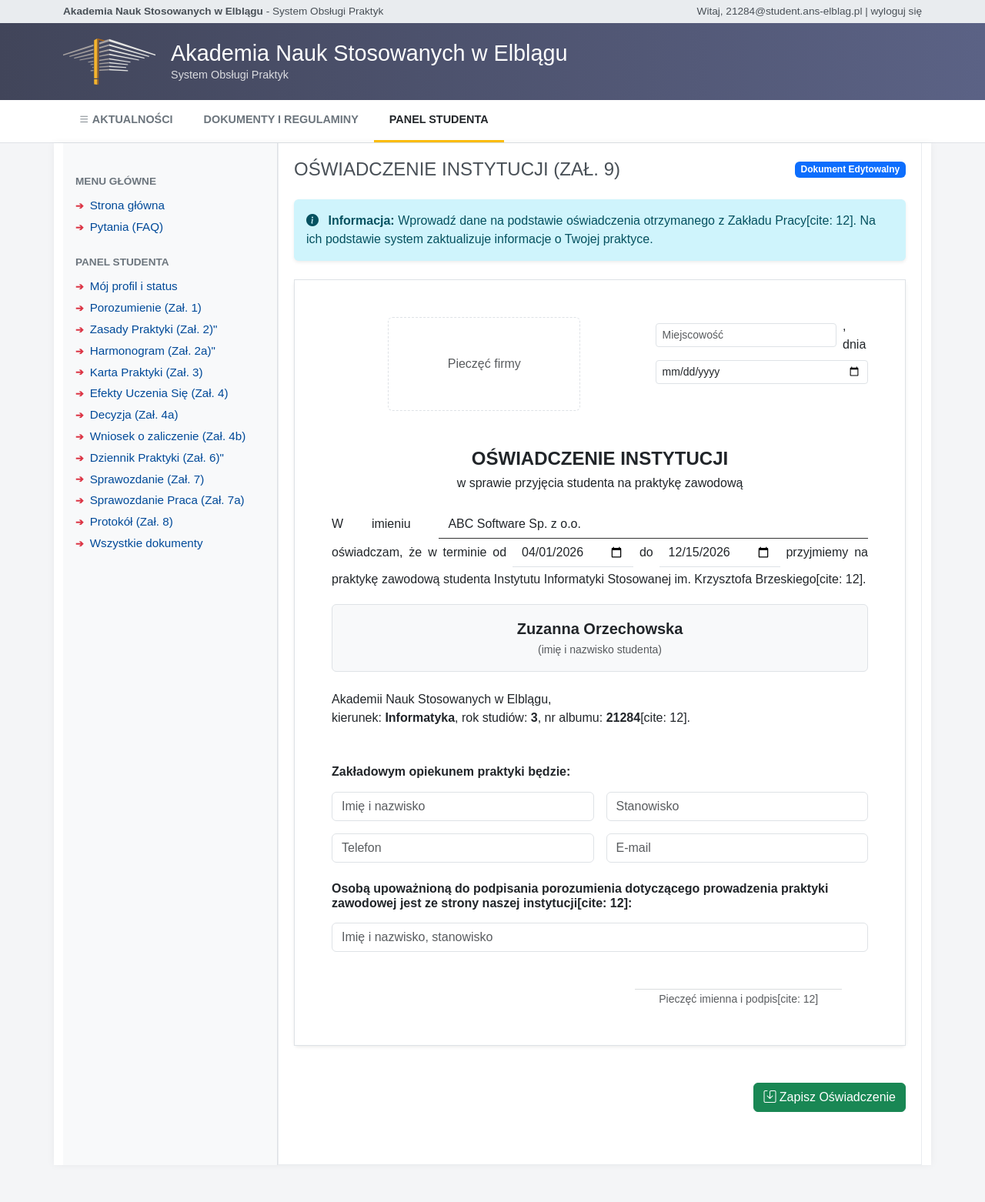
After one commit to zuzanna-orzechowska/praktyki-system, a Flask app: page /student/zal9_oswiadczenie in a window 1280 px wide. The commit adds this page. Shown: the whole page at 77% size. Run offline with Flask 3, Linux system fonts and the light colour scheme; a user stored in the database is signed in; data comes from the database, SQL or seed files in the repository; both versions use the stored data as it was after the commit; data that the repository does not hold is empty.

Commit message:
uzupelnienie formularzy - komplet

```diff
--- a/models.py
+++ b/models.py
@@ -148,3 +148,18 @@
     zalaczniki_paths = db.Column(db.Text)
 
     dokument = db.relationship('Dokument', backref=db.backref('wniosek_zaliczenie', uselist=False, cascade="all, delete-orphan"))
+
+class Oswiadczenie(db.Model):
+    __tablename__ = 'oswiadczenie'
+    id = db.Column(db.Integer, primary_key=True)
+    dokument_id = db.Column(db.Integer, db.ForeignKey('dokument.id'), nullable=False, unique=True)
+    miejscowosc = db.Column(db.String(100))
+    data_oswiadczenia = db.Column(db.Date)
+    nazwa_instytucji = db.Column(db.String(255))
+    opiekun_imie_nazwisko = db.Column(db.String(255))
+    opiekun_stanowisko = db.Column(db.String(255))
+    opiekun_telefon = db.Column(db.String(50))
+    opiekun_email = db.Column(db.String(120))
+    osoba_upowazniona = db.Column(db.String(255))
+
+    dokument = db.relationship('Dokument', backref=db.backref('oswiadczenie', uselist=False, cascade="all, delete-orphan"))
--- a/templates/base.html
+++ b/templates/base.html
@@ -256,6 +256,11 @@
                     <li><a href="/student/sprawozdanie"
                             class="{% if 'sprawozdanie' in request.path %}active{% endif %}">Sprawozdanie (Zał. 7)</a>
                     </li>
+                    <li><a href="/student/zal7a_sprawozdanie"
+                            class="{% if 'zal7a_sprawozdanie' in request.path %}active{% endif %}">Sprawozdanie Praca
+                            (Zał. 7a)</a></li>
+                    <li><a href="/student/zal8_protokol"
+                            class="{% if 'zal8_protokol' in request.path %}active{% endif %}">Protokół (Zał. 8)</a></li>
                     <li><a href="/dokumenty">Wszystkie dokumenty</a></li>
                 </ul>
                 {% endif %}
--- /dev/null
+++ b/templates/student/zal9_oswiadczenie.html
@@ -0,0 +1,116 @@
+{% extends "base.html" %}
+
+{% block content %}
+<div class="d-flex justify-content-between align-items-center mb-4">
+    <h2 style="color: #495057; font-weight: normal; font-size: 1.5rem; text-transform: uppercase; margin-bottom: 0;">
+        Oświadczenie Instytucji (Zał. 9)</h2>
+    <span class="badge bg-primary">Dokument Edytowalny</span>
+</div>
+
+<div class="alert alert-info border-0 shadow-sm mb-4">
+    <i class="bi bi-info-circle-fill me-2"></i>
+    <strong>Informacja:</strong> Wprowadź dane na podstawie oświadczenia otrzymanego z Zakładu Pracy[cite: 12]. Na ich
+    podstawie system zaktualizuje informacje o Twojej praktyce.
+</div>
+
+<form method="POST" action="{{ url_for('student.zal9_oswiadczenie') }}">
+    <div class="card shadow-sm border-0 mb-5">
+        <div class="card-body p-5 bg-white" style="border: 1px solid #dee2e6; max-width: 850px; margin: 0 auto;">
+
+            <div class="row mb-5">
+                <div class="col-md-7 text-center">
+                    <div class="border rounded p-4 text-muted d-inline-block"
+                        style="min-width: 250px; border-style: dashed !important;">
+                        <br>Pieczęć firmy<br><br>
+                    </div>
+                </div>
+                <div class="col-md-5">
+                    <div class="mb-2 d-flex align-items-center">
+                        <input type="text" class="form-control form-control-sm me-2" name="miejscowosc"
+                            placeholder="Miejscowość" value="{{ oswiadczenie.miejscowosc if oswiadczenie else '' }}"
+                            required>, dnia
+                    </div>
+                    <div>
+                        <input type="date" class="form-control form-control-sm" name="data_oswiadczenia"
+                            value="{{ oswiadczenie.data_oswiadczenia if oswiadczenie else '' }}" required>
+                    </div>
+                </div>
+            </div>
+
+            <h4 class="text-center fw-bold mb-4">OŚWIADCZENIE INSTYTUCJI<br><small class="fs-6 fw-normal">w sprawie
+                    przyjęcia studenta na praktykę zawodową</small></h4>
+
+            <p style="text-align: justify; line-height: 2;">
+                W imieniu <input type="text" class="form-control d-inline-block"
+                    style="width: 80%; border-bottom: 1px solid #333; border-top:none; border-left:none; border-right:none; border-radius: 0; background: transparent;"
+                    name="nazwa_instytucji" placeholder="(nazwa instytucji)"
+                    value="{{ oswiadczenie.nazwa_instytucji if oswiadczenie else (praktyka.zaklad.nazwa if praktyka.zaklad else '') }}"
+                    required> oświadczam, że w terminie od
+                <input type="date" class="form-control d-inline-block w-auto border-bottom"
+                    style="border-top:none; border-left:none; border-right:none; border-radius: 0;" name="data_start"
+                    value="{{ praktyka.data_start if praktyka else '' }}" required>
+                do
+                <input type="date" class="form-control d-inline-block w-auto border-bottom"
+                    style="border-top:none; border-left:none; border-right:none; border-radius: 0;" name="data_end"
+                    value="{{ praktyka.data_end if praktyka else '' }}" required>
+                przyjmiemy na praktykę zawodową studenta Instytutu Informatyki Stosowanej im. Krzysztofa
+                Brzeskiego[cite: 12].
+            </p>
+
+            <div class="bg-light p-3 mb-4 rounded border text-center">
+                <span class="fs-5 fw-bold">{{ current_user.imie }} {{ current_user.nazwisko }}</span><br>
+                <small class="text-muted">(imię i nazwisko studenta)</small>
+            </div>
+
+            <p>
+                Akademii Nauk Stosowanych w Elblągu,<br>
+                kierunek: <strong>{{ student.kierunek }}</strong>, rok studiów: <strong>{{ student.rok_studiow
+                    }}</strong>, nr albumu: <strong>{{ student.nr_albumu }}</strong>[cite: 12].
+            </p>
+
+            <h6 class="fw-bold mt-5 mb-3">Zakładowym opiekunem praktyki będzie:</h6>
+            <div class="row g-3 mb-4">
+                <div class="col-md-6">
+                    <input type="text" class="form-control" name="opiekun_imie_nazwisko" placeholder="Imię i nazwisko"
+                        value="{{ oswiadczenie.opiekun_imie_nazwisko if oswiadczenie else '' }}" required>
+                </div>
+                <div class="col-md-6">
+                    <input type="text" class="form-control" name="opiekun_stanowisko" placeholder="Stanowisko"
+                        value="{{ oswiadczenie.opiekun_stanowisko if oswiadczenie else '' }}" required>
+                </div>
+                <div class="col-md-6">
+                    <input type="text" class="form-control" name="opiekun_telefon" placeholder="Telefon"
+                        value="{{ oswiadczenie.opiekun_telefon if oswiadczenie else '' }}" required>
+                </div>
+                <div class="col-md-6">
+                    <input type="email" class="form-control" name="opiekun_email" placeholder="E-mail"
+                        value="{{ oswiadczenie.opiekun_email if oswiadczenie else '' }}" required>
+                </div>
+            </div>
+
+            <h6 class="fw-bold mb-3 mt-4">Osobą upoważnioną do podpisania porozumienia dotyczącego prowadzenia praktyki
+                zawodowej jest ze strony naszej instytucji[cite: 12]:</h6>
+            <div class="row g-3 mb-5">
+                <div class="col-md-12">
+                    <input type="text" class="form-control" name="osoba_upowazniona"
+                        placeholder="Imię i nazwisko, stanowisko"
+                        value="{{ oswiadczenie.osoba_upowazniona if oswiadczenie else '' }}" required>
+                </div>
+            </div>
+
+            <div class="row mt-5">
+                <div class="col-md-6 offset-md-6 text-center">
+                    <hr style="width: 80%; margin: 0 auto; border-color: #6c757d;">
+                    <small class="text-muted">Pieczęć imienna i podpis[cite: 12]</small>
+                </div>
+            </div>
+
+        </div>
+    </div>
+
+    <div class="text-end mb-5">
+        <button type="submit" class="btn btn-success" id="submitBtn"><i class="bi bi-save"></i> Zapisz
+            Oświadczenie</button>
+    </div>
+</form>
+{% endblock %}
```
Also changed, not shown: blueprints/student.py (+121 -3 lines), dokumentacja/baza-danych/szkielet_bazy.sql (+33 -0 lines), templates/student/zal7a_sprawozdanie.html (added, +78 -0 lines), templates/student/zal8_protokol.html (added, +90 -0 lines), praktyki.db.
